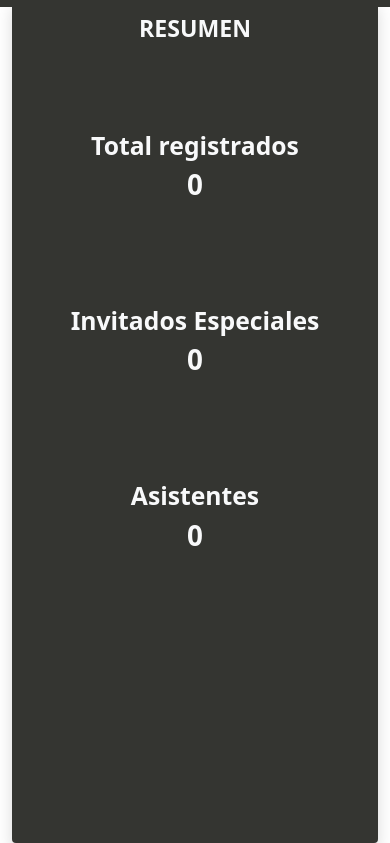
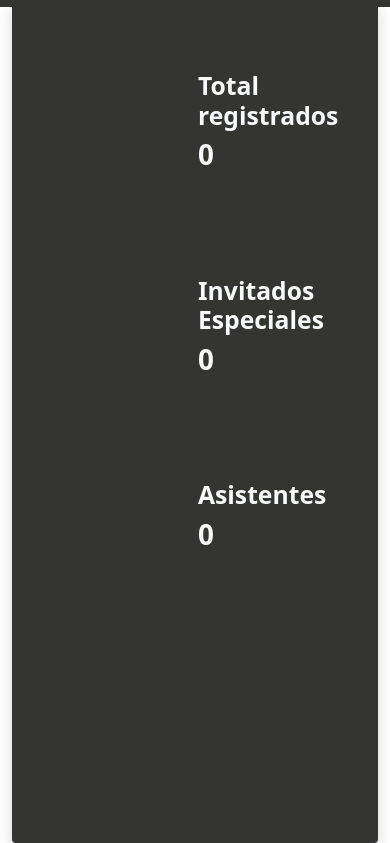
Before and after one commit to SebastianRG16/donaciones, a Django app: page /Resumen/ in a window 390 px wide. Shown: the part 49-892 px from the top of the page. Run offline with Django 4.2, Linux system fonts and the light colour scheme; a user stored in the database is signed in; data that the repository does not hold is empty; grey boxes are pictures that could not be loaded.

Commit message:
imagenes reusmen

```diff
--- a/mainSistema/templates/Resumen.html
+++ b/mainSistema/templates/Resumen.html
@@ -28,8 +28,26 @@
                   </li>
                 </ul>
             </nav>
-            <h3 class="login-heading mb-4 text-center text-light fw-bold mb-5 py-3">RESUMEN</h3>
-            <div class="mb-5 py-4 text-light text-center">
+              <div class="row d-flex justify-content-top align-items-center h-100">
+                <div class="col-4 col-md-4 col-lg-4 col-xl-4">
+                  <div class="" >
+                    <div class="card-body p-5 ">
+                          <div class="row g-3 align-items-center">
+                              <div class="col-auto">
+                                <img src="../static/3.png" class="img-fluid" alt="Responsive image" width="250px">
+                              </div>
+                          </div>
+                    </div>
+                  </div>
+                </div>
+                <div class="col-5 col-md-5 col-lg-5 col-xl-5">
+                  <div class="align-items-center" >
+                    <div class="card-body p-5 align-items-center text-center ">
+                          <div class="row g-3 align-items-center">
+                              <div class="col-7">
+                                <div class=" g-3 align-items-center">
+                                  <div class="col-auto">
+                                    <div class="mb-5 py-4  text-light text-center">
                                       <h2 class="fw-bold">Total registrados</h2>
                                       <h1 class="fw-bold">{{registrados}}</h1>
                                     </div>
@@ -40,6 +58,25 @@
                                     <div class="mb-5 py-4 text-light text-center">
                                       <h2 class="fw-bold">Asistentes</h2>
                                       <h1 class="fw-bold">{{Invitadoespecial}}</h1>
+                                    </div>
+                                  </div>
+                              </div>
+                              </div>
+                          </div>
+                    </div>
+                  </div>
+                </div>
+                <div class="col-3 col-md-3 col-lg-3 col-xl-3">
+                  <div class="" >
+                    <div class="card-body p-5 ">
+                          <div class="row g-3 align-items-center">
+                              <div class="col-auto">
+                                <img src="../static/4.png" class="img-fluid" alt="Responsive image" width="300px">
+                              </div>
+                          </div>
+                    </div>
+                  </div>
+                </div>
               </div>
           </div>
         </div>
```
Lines whose indentation alone changed are shown as unchanged.
